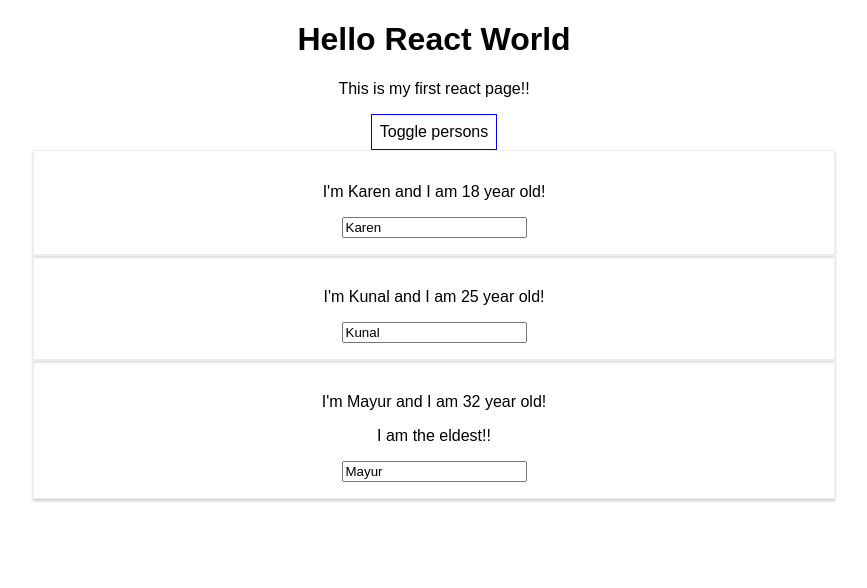
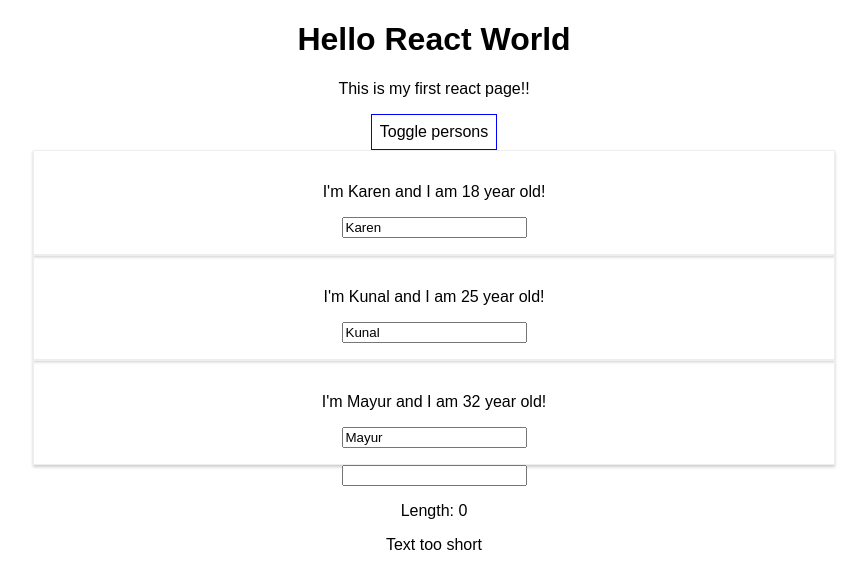
Before and after one commit to kunalkanere16/react-complete-guide, a React (Create React App) app: page / in a window 1280 px wide. Both pictures are taken after a click on the button "Toggle persons". Shown: the top 588 px of the page, without its empty margins (206-1073 px from the left). Built offline with nearby package versions, Linux system fonts and the light colour scheme.

Commit message:
List handling and conditional output

```diff
--- a/src/App.js
+++ b/src/App.js
@@ -1,44 +1,76 @@
 import React, { Component } from 'react';
 import './App.css';
 import Person from './Person/Person';
+import ValidationComponent from './UserInput/ValidationComponent';
+import CharComponent from './UserInput/CharComponent';
 
 class App extends Component {
 
   state = {
     persons : [
-      {name : 'Karen', age : 18},
-      {name : 'Kunal', age : 25},
-      {name : 'Mayur', age : 32}
+      {id:'sas6a', name : 'Karen', age : 18},
+      {id:'3dwf3', name : 'Kunal', age : 25},
+      {id:'3dr5f', name : 'Mayur', age : 32}
     ],
-    profession: 'something'
+    profession: 'something',
+    showPersons: false,
+    userInput : {
+      value:'',
+      length:0
+    }
   }
 
-  switchNameHandler = (newName) => {
-    //console.log('was clicked!!');
-    //DON'T DO THIS: this.state.persons[0].name = 'Kanere';
-    this.setState({
-      persons : [
-        {name : newName, age : 18},
-        {name : 'Kunal', age : 31},
-        {name : 'Mayur', age : 32}
-      ],
-      showPersons: false
+  nameChangedHandler = (event, id) => {
+    const personIdex = this.state.persons.findIndex(p => {
+      return p.id===id;
     });
+    const person = {
+      ...this.state.persons[personIdex]
+    };
+    //Alternate to spread
+    //const person = Object.assign({}, this.state.persons[personIdex]);
+    person.name = event.target.value;
+    const persons = [...this.state.persons];
+    persons[personIdex] = person;
+    this.setState( {persons:persons} )
   }
 
-  nameChangedHandler = (event) => {
-    this.setState({
-      persons : [
-        {name : 'Karen', age : 18},
-        {name : event.target.value, age : 31},
-        {name : 'Mayur', age : 32}
-      ]
-    });
+
+  deletePersonHandler = (personIndex) => {
+    //below way we copy reference to original persons
+    //and mutate the state - not a good way
+    //const persons = this.state.persons;
+
+    //update state immutably
+    //const persons = this.state.persons.slice();// copy into new persons
+    //modern way to copy array using spread operator
+    const persons = [...this.state.persons];
+    persons.splice(personIndex, 1);
+    this.setState({persons:persons});
   }
 
   togglePersons = () =>{
     const doesShow = this.state.showPersons;
     this.setState({showPersons : !doesShow});
+  }
+
+  updateUserInput = (event) => {
+    const input = event.target.value;
+    //console.log('update called.....'+input);
+    const userInput = {...this.state.userInput};
+    userInput.value = input;
+    userInput.length = input.length;
+    this.setState({userInput:userInput});
+    //console.log(this.state);
+  }
+
+  deleteCharacterHandler = (charIndex)=>{
+    const userInput = {...this.state.userInput};
+    const charArray = userInput.value.split('');
+    charArray.splice(charIndex,1);
+    userInput.value = charArray.join('');
+    userInput.length = userInput.value.length;
+    this.setState({userInput:userInput})
   }
 
   render() {
@@ -55,20 +87,44 @@
     if(this.state.showPersons){
       persons = (
         <div>
-          <Person
-            name={this.state.persons[0].name}
-            age={this.state.persons[0].age} />
-          <Person
-            name={this.state.persons[1].name}
-            age={this.state.persons[1].age}
-            click={this.switchNameHandler.bind(this, 'Mrs Karen Kanere')}
-            changed={this.nameChangedHandler} />
-          <Person
-            name={this.state.persons[2].name}
-            age={this.state.persons[2].age} >I am the eldest!!</Person>
+          {this.state.persons.map((person, index) => {
+            return <Person
+              click={()=>this.deletePersonHandler(index)}
+              name={person.name}
+              age={person.age}
+              key={person.id}
+              changed={(event)=> this.nameChangedHandler(event, person.id)}/>
+          })}
         </div>
       );
     }
+
+    let message = null;
+    if(this.state.userInput.length>=5){
+      message = (
+        <ValidationComponent message='Text long enough'/>
+      );
+    }else{
+      message = (
+        <ValidationComponent message='Text too short'/>
+      );
+    }
+
+    let characters = null;
+
+    if(this.state.userInput.length>0){
+      characters = (
+        <div>
+          {this.state.userInput.value.split('').map((letter, index) => {
+            return <CharComponent
+              click={()=>this.deleteCharacterHandler(index)}
+              letter={letter}
+              key={index}/>
+          })}
+        </div>
+      );
+    }
+
     return (
       //cannot use class as it is reserved word in JS
       // all below tags are JSX which are compiled into HTML
@@ -80,6 +136,15 @@
           style={style}
           onClick={ this.togglePersons}>Toggle persons</button>
         {persons}
+
+        <div>
+          <input type='text' onChange={this.updateUserInput} value={this.state.userInput.value}/>
+          <p>{this.state.userInput.value}</p>
+          <p>Length: {this.state.userInput.length}</p>
+          {message}
+          {characters}
+        </div>
+
       </div>
     );
     // React compiles to below code internally
--- /dev/null
+++ b/src/UserInput/CharComponent.js
@@ -0,0 +1,19 @@
+import React from 'react';
+
+const charStyle = {
+    display:'inline-block',
+    padding:'16px',
+    textAlign:'center',
+    margin:'16px',
+    border: '1px solid black'
+}
+
+const charComponent = (props) => {
+    return (
+        <div style={charStyle} onClick={props.click}>
+            {props.letter}
+        </div>
+    );
+};
+
+export default charComponent;
--- /dev/null
+++ b/src/UserInput/ValidationComponent.js
@@ -0,0 +1,12 @@
+import React from 'react';
+
+const validationComponent = (props) => {
+
+    return (
+    <div >
+        <p>{props.message}</p>
+    </div>
+    );
+};
+
+export default validationComponent;
```
